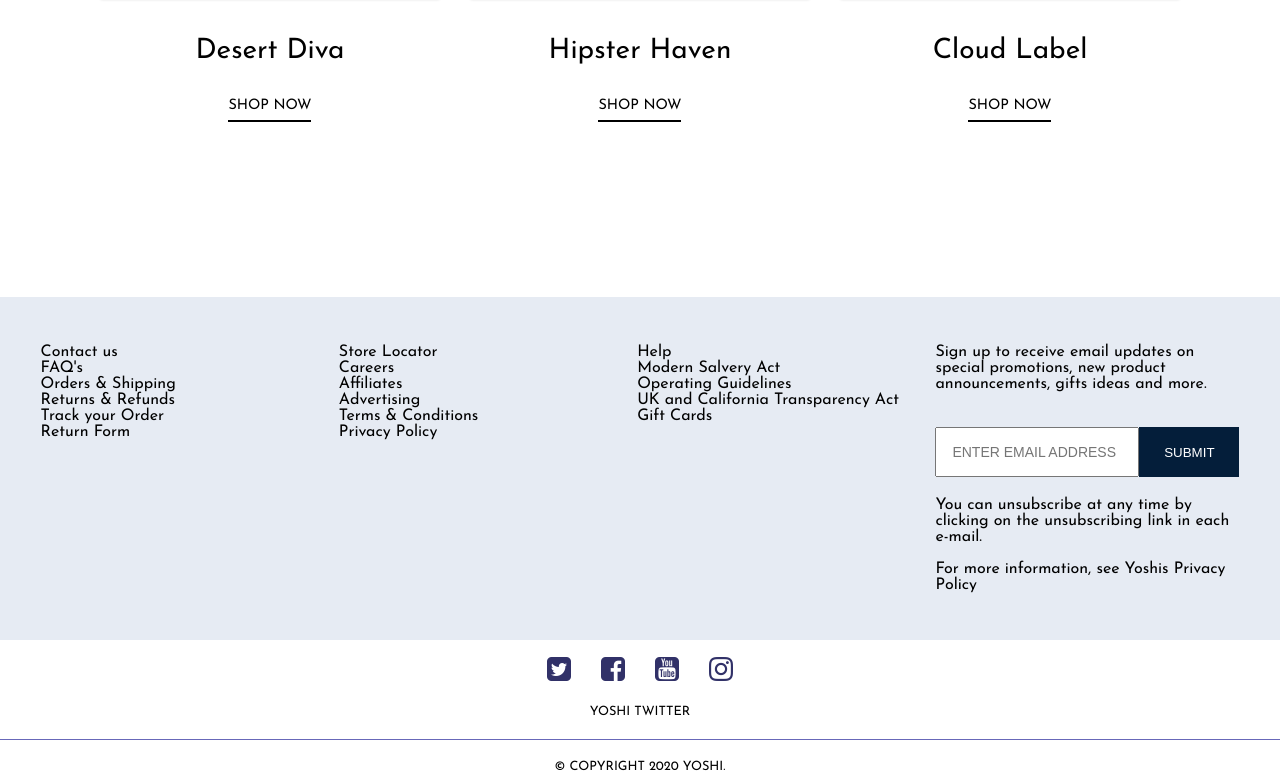
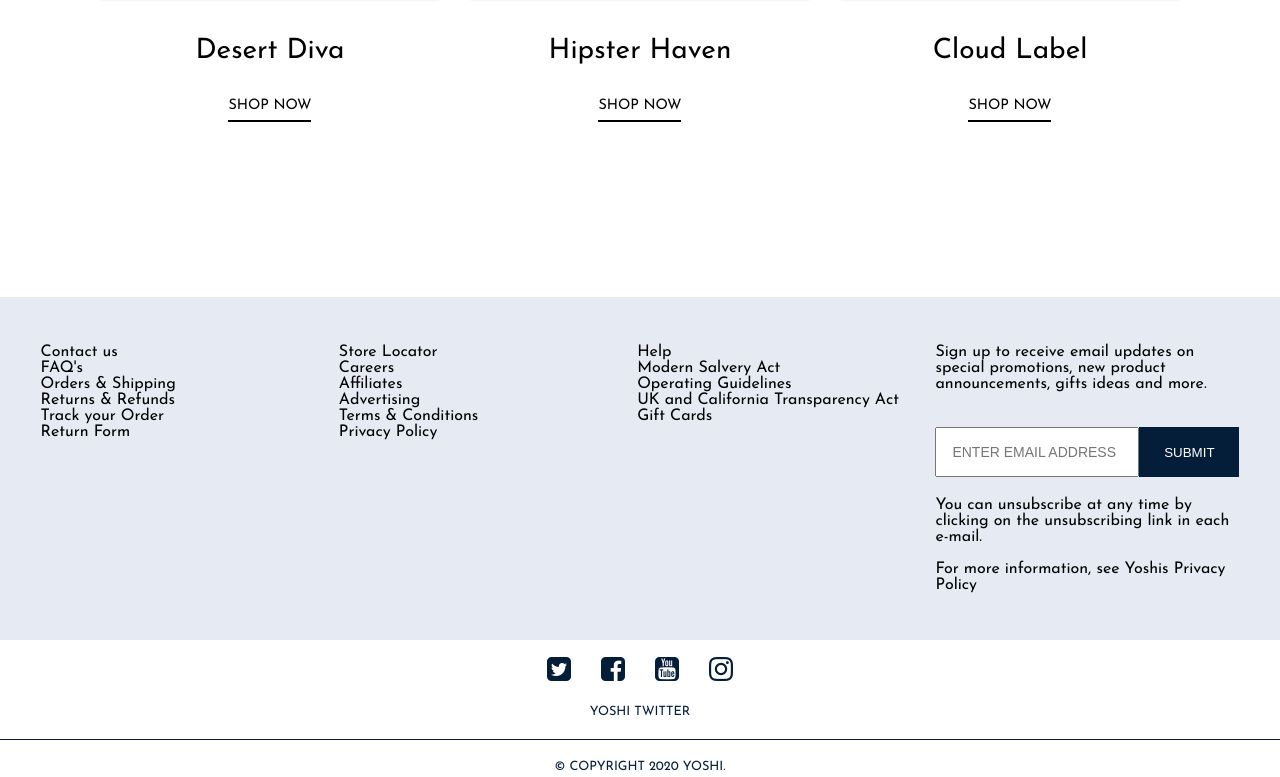
Before and after one commit to Bayo19/e-commerce-design---gssapplay, a plain HTML site: page index.html in a window 1280 px wide. Both pictures are taken after a click on the icon 559 px from the left and 3229 px from the top of the page. Shown: the part 2568-3345 px from the top of the page. Drawn offline with nearby package versions, Linux system fonts and the light colour scheme.

Commit message:
fixing font awesome bugs

```diff
--- a/index.css
+++ b/index.css
@@ -43,6 +43,8 @@
                         .logo h2 {
                             cursor: pointer;
                             font-family: 'Abril Fatface', cursive;
+                            position: relative;
+                            top: -3.7px;
                         }
 
                         .logo a {
@@ -148,26 +150,32 @@
 
                         .pic1title {
                             font-size: 89%;
+                            letter-spacing: 1.5px;
                         }
 
                         .pic2title {
                             font-size: 89%;
+                            letter-spacing: 1.5px;
                         }
 
                         .pic3title {
                             font-size: 89%;
+                            letter-spacing: 1.5px;
                         }
 
                         .pic4title {
                             font-size: 89%;
+                            letter-spacing: 1.5px;
                         }
 
                         .pic5title {
                             font-size: 89%;
+                            letter-spacing: 1.5px;
                         }
 
                         .pic6title {
                             font-size: 89%;
+                            letter-spacing: 1.5px;
                         }
 
                         .pic-1 {
@@ -453,17 +461,17 @@
                             font-size: 28px;
                         }
 
-                        i {
+                        .oi {
                             padding: 15px 15px 0 15px;
                             cursor: pointer;
-                            color: #313168;
+                            color: rgb(4, 30, 58);
                         }
 
                         .dynamic-info {
                             display: flex;
                             justify-content: center;
                             padding: 20px;
-                            border-bottom: .7px solid #6868b9;
+                            border-bottom: .7px solid rgb(4, 30, 58);
                         }
 
                         .dynamic-info-p:hover {
@@ -471,7 +479,7 @@
                         }
 
                         .dynamic-info-p a {
-                            color: black;
+                            color: rgb(4, 30, 58);
                             text-transform: uppercase;
                             font-size: 80%;
                         }
@@ -483,6 +491,7 @@
                             text-transform: uppercase;
                             padding: 20px;
                             font-size: 80%;
+                            color: rgb(4, 30, 58);
                         }
                         /* S9/S9 + Android 7.0 */
 
--- a/index.html
+++ b/index.html
@@ -330,10 +330,10 @@
             </ul>
         </footer>
         <div class="small-footer">
-            <i class="fa fa-twitter-square"></i>
-            <i class="fa fa-facebook-square"></i>
-            <i class="fa fa-youtube-square"></i>
-            <i class="fa fa-instagram"></i>
+            <i class="fa fa-twitter-square oi"></i>
+            <i class="fa fa-facebook-square oi"></i>
+            <i class="fa fa-youtube-square oi"></i>
+            <i class="fa fa-instagram oi"></i>
         </div>
         <div class="dynamic-info">
             <p class="dynamic-info-p"></p>
```
